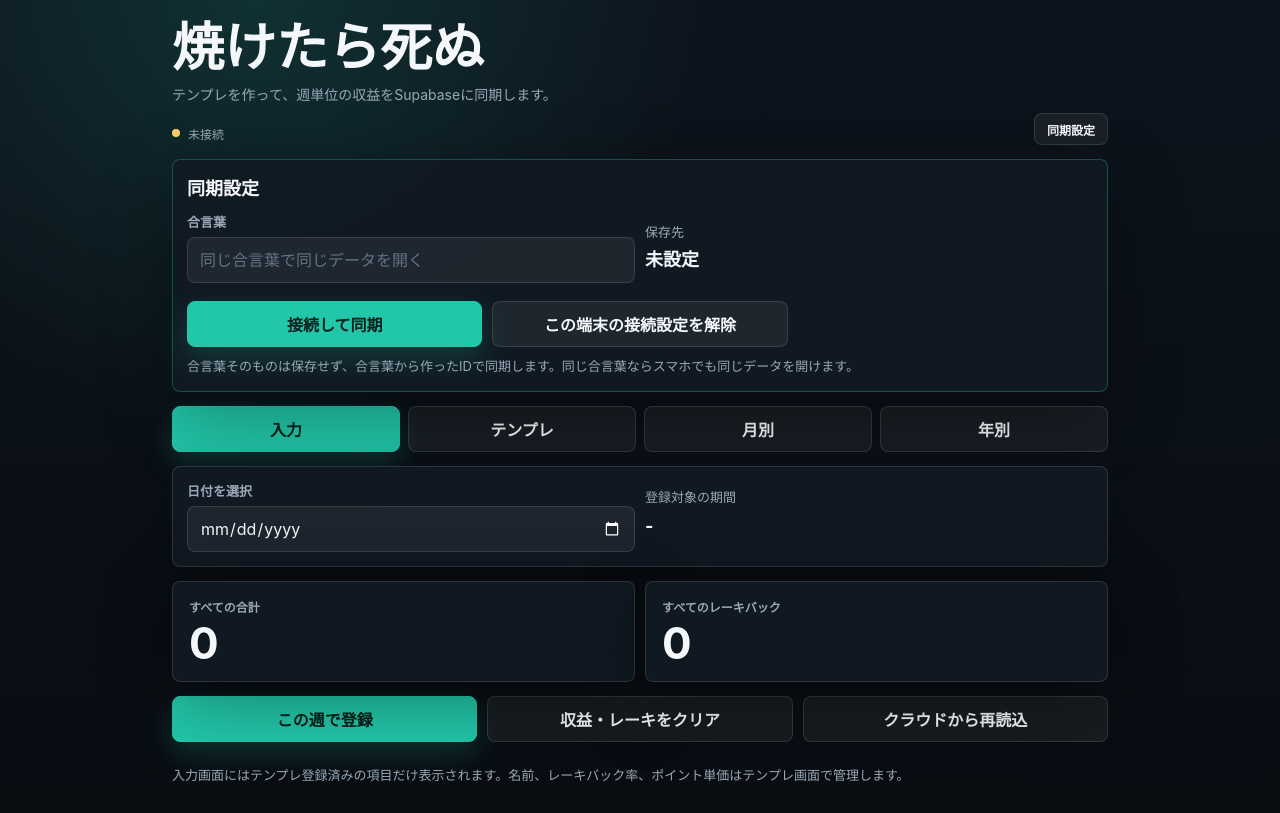
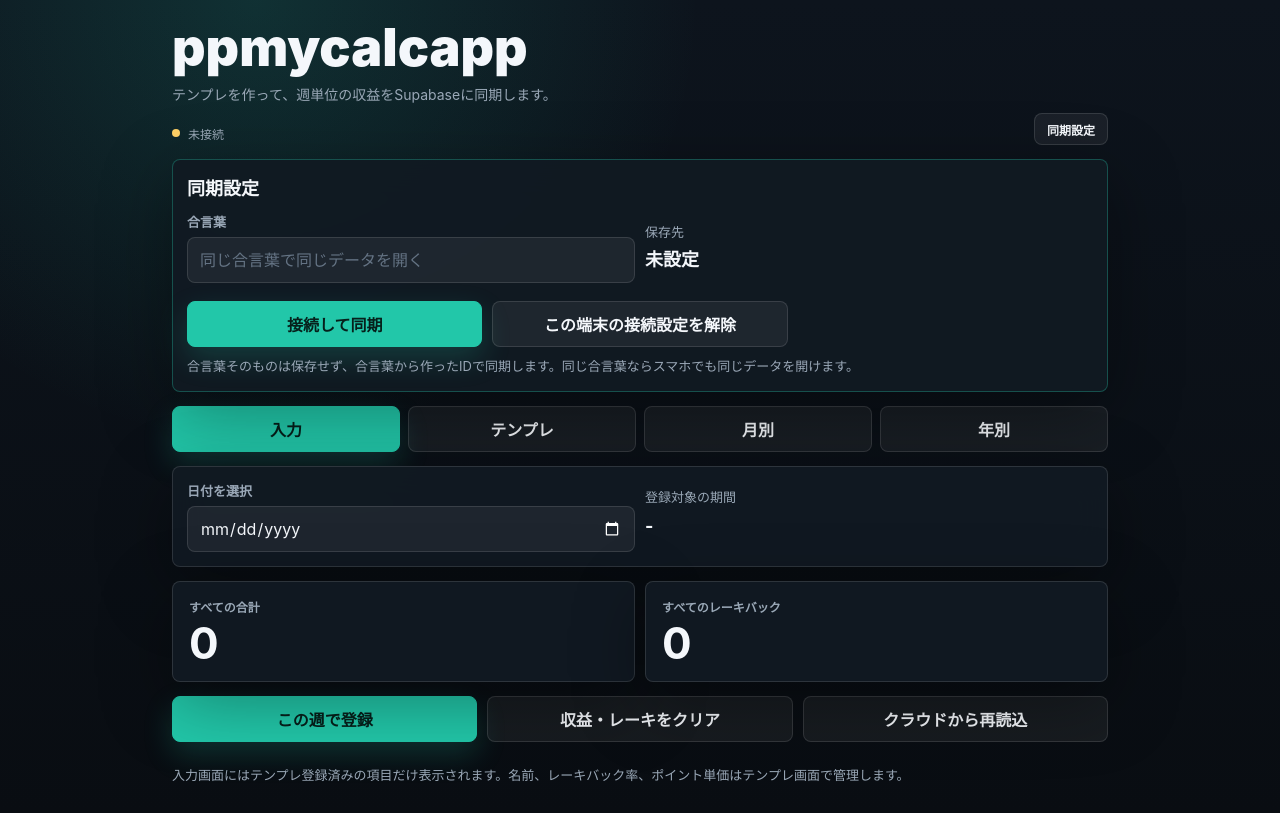
Before and after one commit to naoya-m12/yaketara-shinu, a plain HTML site: page index.html in a window 1280 px wide. Drawn offline with Linux system fonts and the light colour scheme; a script that the page names is missing.

Commit message:
Rename app title

```diff
--- a/index.html
+++ b/index.html
@@ -3,7 +3,7 @@
 <head>
   <meta charset="utf-8">
   <meta name="viewport" content="width=device-width, initial-scale=1, viewport-fit=cover">
-  <title>焼けたら死ぬ</title>
+  <title>ppmycalcapp</title>
   <style>
     :root {
       color-scheme: dark;
@@ -509,7 +509,7 @@
 <body>
   <main class="app">
     <header>
-      <h1>焼けたら死ぬ</h1>
+      <h1>ppmycalcapp</h1>
       <p class="subtitle">テンプレを作って、週単位の収益をSupabaseに同期します。</p>
       <div class="header-tools">
         <div class="sync-status"><span class="dot" id="syncDot"></span><span id="syncText">未接続</span></div>
```
